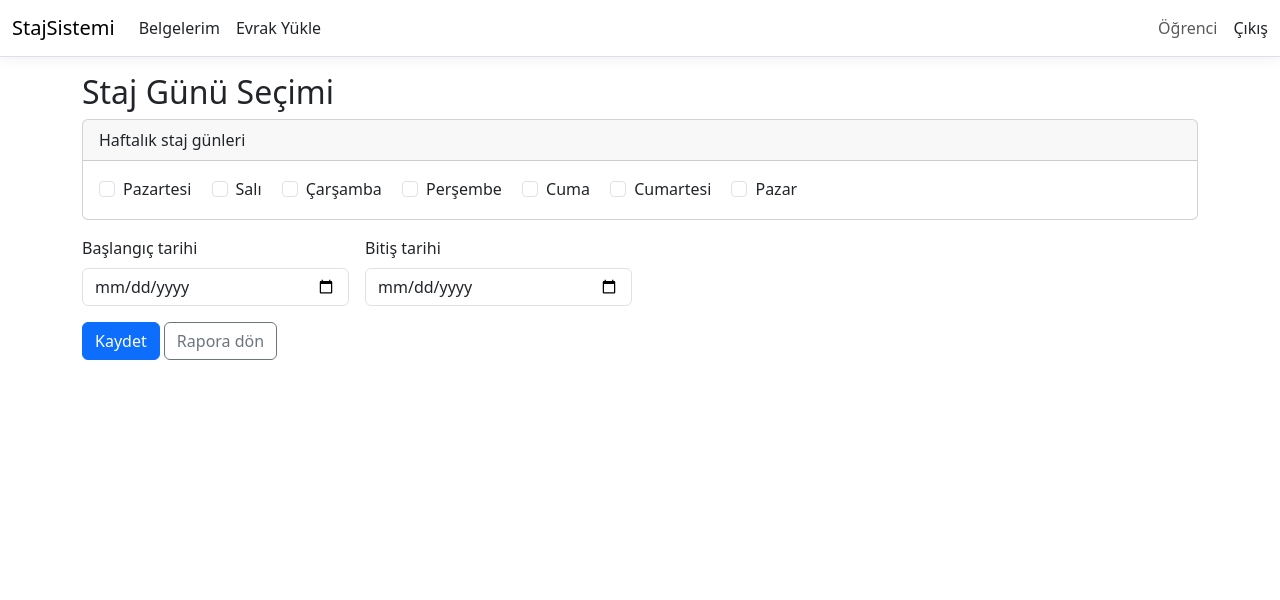
After one commit to oyku2707/Prolab-3---Staj-Evrak-Dogrulama-ve-Yonetim-Sistemi, an ASP.NET Core app: template StajSistemi/Views/Documents/InternshipDays.cshtml in a window 1280 px wide. The commit adds this page. Shown: the top 600 px of the page. Run offline with ASP.NET Core 8, Linux system fonts and the light colour scheme; the template is opened without the code that fills it, so the values that code supplies are empty; style sheets or scripts are compiled from the project's sources.

Commit message:
Staj gunu secimi eklendi

```diff
--- /dev/null
+++ b/StajSistemi/Views/Documents/InternshipDays.cshtml
@@ -0,0 +1,52 @@
+@model StajSistemi.Models.InternshipDaysViewModel
+@{
+    ViewData["Title"] = "Staj Günü Seçimi";
+    var days = new[]
+    {
+        ("Monday", "Pazartesi"), ("Tuesday", "Salı"), ("Wednesday", "Çarşamba"),
+        ("Thursday", "Perşembe"), ("Friday", "Cuma"), ("Saturday", "Cumartesi"), ("Sunday", "Pazar")
+    };
+}
+
+<h2>Staj Günü Seçimi</h2>
+
+@if (Model.Saved)
+{
+    <div class="alert alert-success">Staj günleri kaydedildi.</div>
+}
+@if (!string.IsNullOrEmpty(Model.Error))
+{
+    <div class="alert alert-danger">@Model.Error</div>
+}
+
+<form asp-action="InternshipDays" method="post">
+    <input type="hidden" asp-for="DocumentId" />
+
+    <div class="card mb-3">
+        <div class="card-header">Haftalık staj günleri</div>
+        <div class="card-body">
+            @foreach (var (value, label) in days)
+            {
+                <div class="form-check form-check-inline">
+                    <input class="form-check-input" type="checkbox" name="SelectedDays"
+                           value="@value" id="day-@value" checked="@Model.SelectedDays.Contains(value)" />
+                    <label class="form-check-label" for="day-@value">@label</label>
+                </div>
+            }
+        </div>
+    </div>
+
+    <div class="row g-3 mb-3">
+        <div class="col-md-3">
+            <label asp-for="RangeStart" class="form-label">Başlangıç tarihi</label>
+            <input asp-for="RangeStart" type="date" class="form-control" />
+        </div>
+        <div class="col-md-3">
+            <label asp-for="RangeEnd" class="form-label">Bitiş tarihi</label>
+            <input asp-for="RangeEnd" type="date" class="form-control" />
+        </div>
+    </div>
+
+    <button type="submit" class="btn btn-primary">Kaydet</button>
+    <a class="btn btn-outline-secondary" asp-action="Report" asp-route-id="@Model.DocumentId">Rapora dön</a>
+</form>
--- a/StajSistemi/Views/Documents/Report.cshtml
+++ b/StajSistemi/Views/Documents/Report.cshtml
@@ -78,6 +78,7 @@
 else if (Model.Status == DocumentStatus.Tamamlandi)
 {
     <div class="alert alert-secondary">Bu belge tamamlandı, değiştirilemez.</div>
-}
+
+}<a class="btn btn-outline-primary" asp-action="InternshipDays" asp-route-id="@Model.DocumentId">Staj günlerini seç</a>
 <a class="btn btn-outline-primary" asp-action="GoogleForm" asp-route-id="@Model.DocumentId">Google Form URL gir</a>
 <a class="btn btn-outline-secondary" asp-controller="Student" asp-action="Index">Belgelerime dön</a>
```
Also changed, not shown: StajSistemi/Controllers/DocumentsController.cs (+82 -0 lines), StajSistemi/Models/InternshipDaysViewModel.cs (added, +15 -0 lines).
